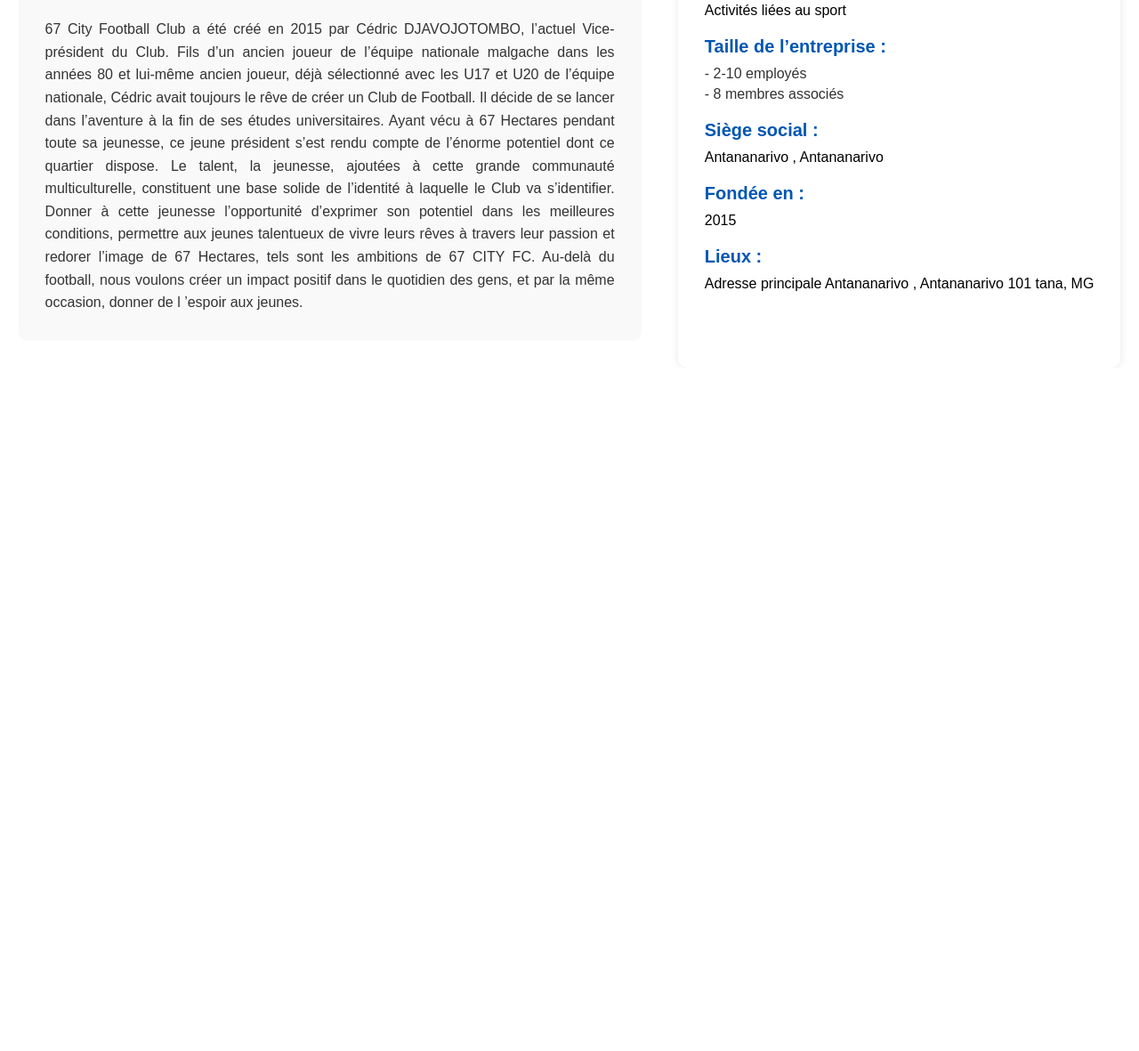
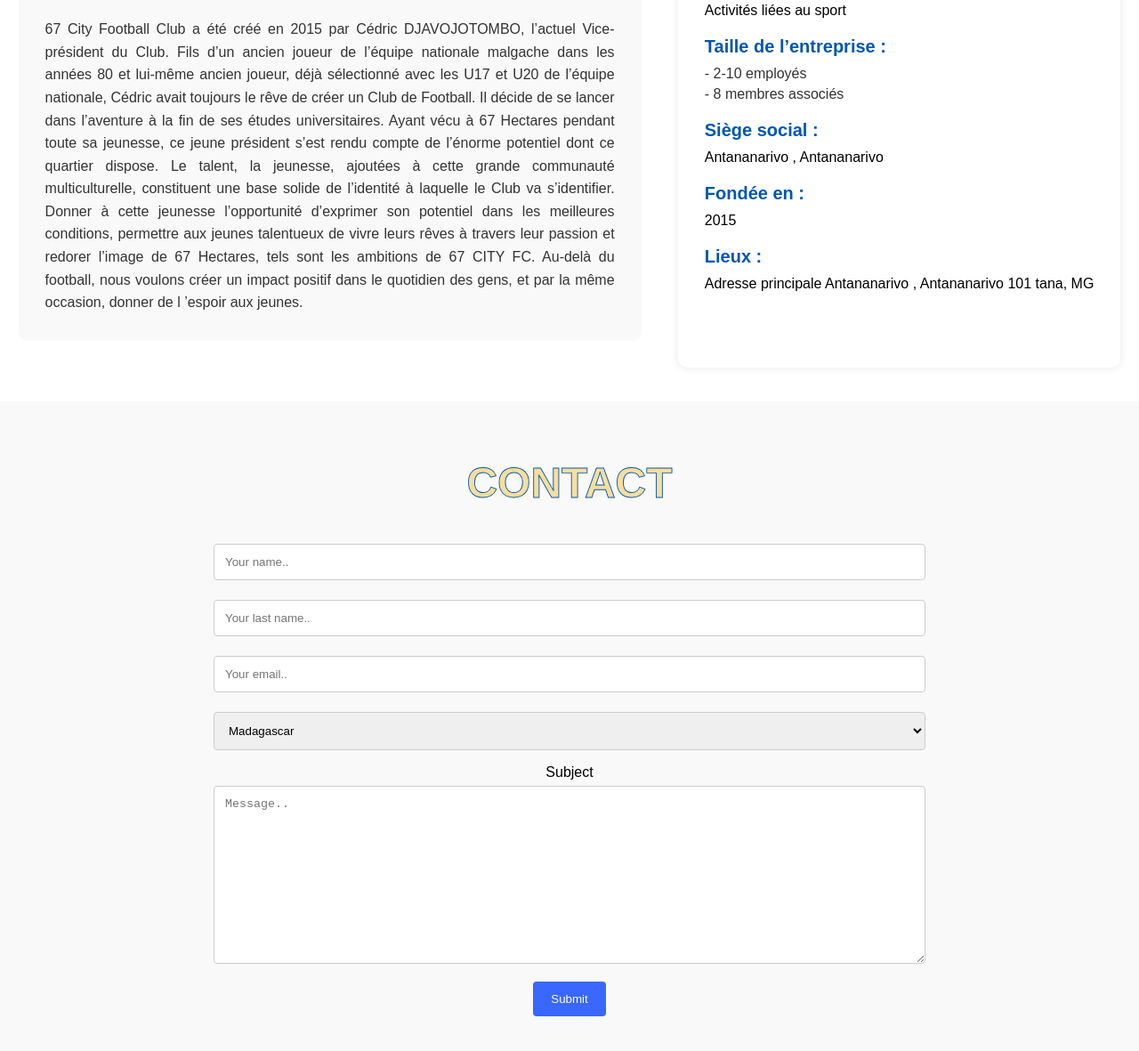
Before and after one commit to Navatiafi/ExamenWEB1, a plain HTML site: page Index.html in a window 1280 px wide. Shown: the part 1588-2769 px from the top of the page at 89% size. Before the commit the page ends 2001 px from the top, so only its background shows below. Drawn offline with Linux system fonts and the light colour scheme.

Commit message:
feat: contact section

```diff
--- a/Index.html
+++ b/Index.html
@@ -96,6 +96,32 @@
           </div>
         </div>
       </div>
+      <section class="service contact-section" id="contact">
+        <div class="container">
+          <h1 class="main-heading">Contact</h1>
+        </div>
+        <div class="contact-container">
+          <h2 class="section-heading"></h2>
+          <div class="container">
+            <form action="action_page.php">
+              <input type="text" id="fname" name="firstname" placeholder="Your name..">
+              <input type="text" id="lname" name="lastname" placeholder="Your last name..">
+              <input type="text" id="lname" name="lastname" placeholder="Your email..">
+              <select id="country" name="country">
+                <option value="australia">Madagascar</option>
+                <option value="canada">Maurice</option>
+                <option value="usa">Afrique du sud </option>
+                <option value="usa">Autre</option>
+              </select>
+              <label for="subject">Subject</label>
+              <textarea id="subject" name="subject" placeholder="Message.." style="height:200px"></textarea>
+              <input type="submit" value="Submit">
+            </form>
+          </div>
+        </div>
+      </section>
+    </main>
+
 
 
 </body>
--- a/Style.css
+++ b/Style.css
@@ -267,3 +267,48 @@
   font-size: 16px;
   margin-bottom: 5px;
 }
+
+/*contact*/
+.contact-section {
+  background-color: #f9f9f9;
+  padding: 60px 0;
+}
+
+.contact-container {
+  max-width: 800px;
+  margin: 0 auto;
+  text-align: center;
+}
+
+.section-heading {
+  color: #0056b3;
+  font-size: 32px;
+  margin-bottom: 30px;
+}
+
+.contact-form {
+  margin-top: 30px;
+}
+input[type=text], select, textarea {
+  width: 100%;
+  padding: 12px;
+  border: 1px solid #ccc;
+  border-radius: 4px;
+  box-sizing: border-box;
+  margin-top: 6px;
+  margin-bottom: 16px;
+  resize: vertical
+}
+
+input[type=submit] {
+  background-color: #3967ff;
+  color: white;
+  padding: 12px 20px;
+  border: none;
+  border-radius: 4px;
+  cursor: pointer;
+}
+
+input[type=submit]:hover {
+  background-color: #4e51f7;
+}
```
